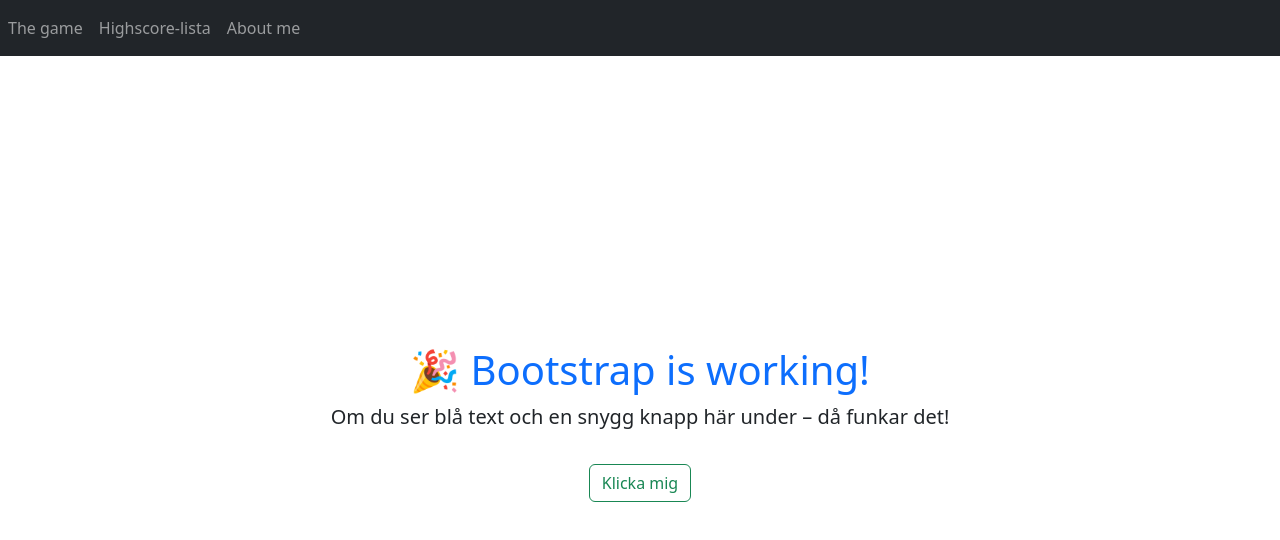
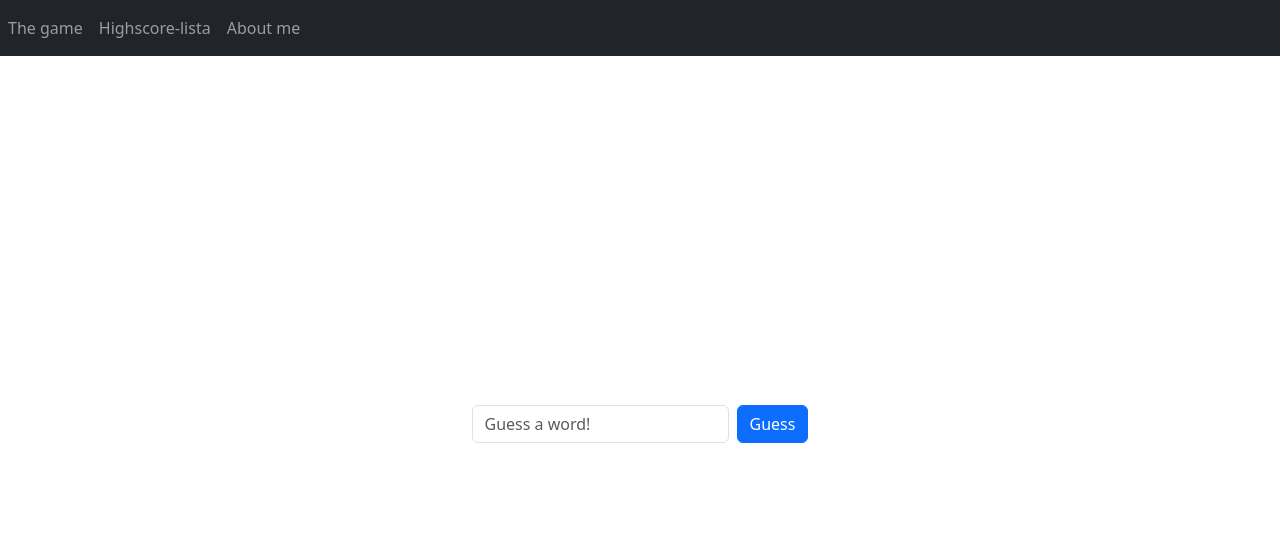
Before and after one commit to jan-elia-24/Wordle, a React (Vite) app in the folder Frontend/: page / in a window 1280 px wide. Shown: the top 540 px of the page. Built offline with nearby package versions, Linux system fonts and the light colour scheme.

Commit message:
adding input to the game

```diff
--- a/Frontend/src/App.jsx
+++ b/Frontend/src/App.jsx
@@ -1,18 +1,13 @@
 import { useState } from 'react'
 import './App.css'
 import { Header } from './components/header'
+import { LetterBoard } from './components/letterBoard'
 
 function App() {
   return (
     <>
       <Header />
-      <div className="container mt-5 text-center">
-        <h1 className="text-primary">🎉 Bootstrap is working!</h1>
-        <p className="lead">
-          Om du ser blå text och en snygg knapp här under – då funkar det!
-        </p>
-        <button className="btn btn-outline-success mt-3">Klicka mig</button>
-      </div>
+      <LetterBoard />
     </>
   );
 }
--- a/Frontend/src/components/letterBoard.jsx
+++ b/Frontend/src/components/letterBoard.jsx
@@ -0,0 +1,31 @@
+import 'bootstrap/dist/css/bootstrap.min.css';
+import { useState } from "react";
+
+export function LetterBoard({ onGuess }) {
+    const [input, setInput] = useState("");
+
+    const handleSubmit = (e) => {
+        e.preventDefault();
+        if (input.length > 0) {
+            if (onGuess) onGuess(input);
+            setInput("");
+        }
+    };
+
+    return (
+        <div className="d-flex justify-content-center mt-5">
+            <form onSubmit={handleSubmit} className="d-flex gap-2">
+                <input
+                    type="text"
+                    className="form-control"
+                    placeholder="Guess a word!"
+                    value={input}
+                    onChange={(e) => setInput(e.target.value)}
+                />
+                <button type="submit" className="btn btn-primary">
+                    Guess
+                </button>
+            </form>
+        </div>
+    );
+}
```
